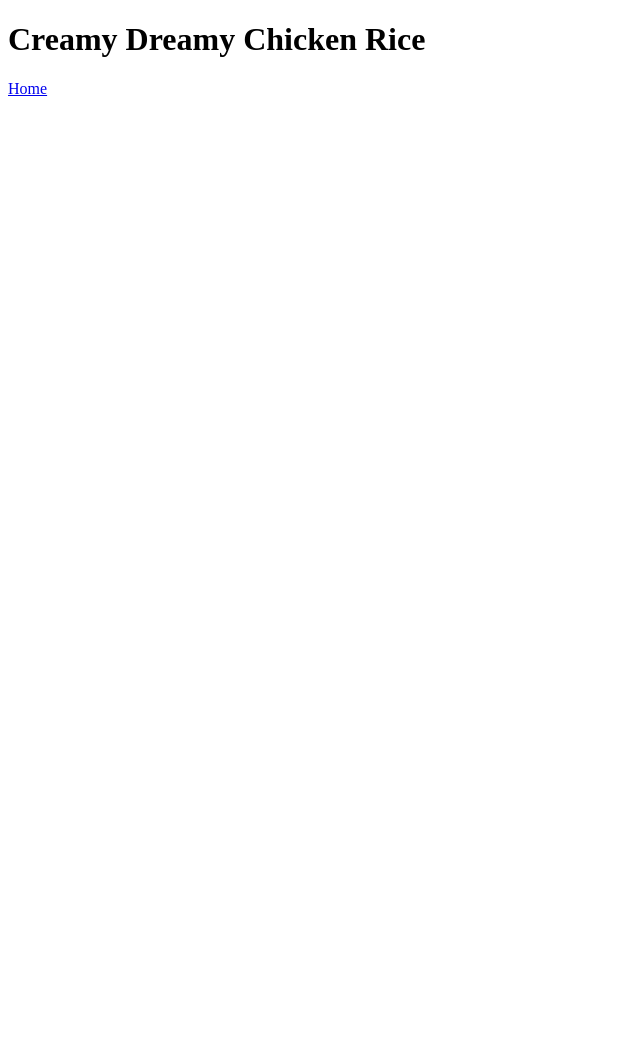
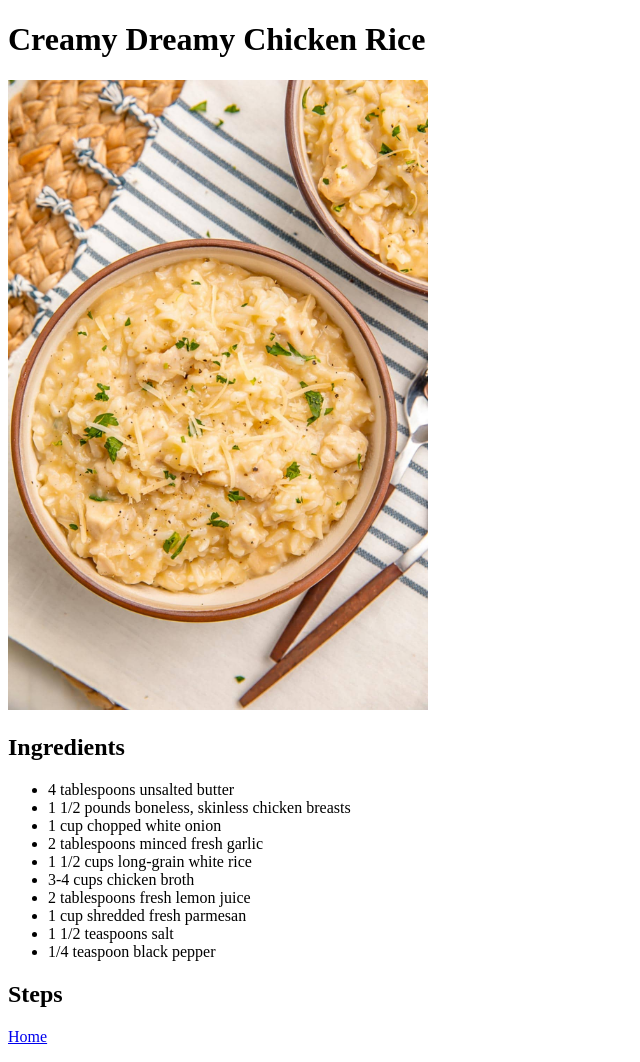
Before and after one commit to positivelyferris/odin-recipes, a plain HTML site: page recipes/creamy-dreamy-chicken-rice.html in a window 1280 px wide. Shown: the whole page, without its empty margins (0-640 px from the left). Before the commit the page ends 800 px from the top, so only its background shows below. Drawn offline with Linux system fonts and the light colour scheme.

Commit message:
Add Chicken Recipe Image and Add Ingredients
Add the chicken rice image to the img folder to
be used for the chicken rice recipe page. Add
ingredients list for users to have correct list
of items to use when making chicken rice recipe.

```diff
--- a/recipes/creamy-dreamy-chicken-rice.html
+++ b/recipes/creamy-dreamy-chicken-rice.html
@@ -6,10 +6,33 @@
 </head>
 <body>
     <h1>Creamy Dreamy Chicken Rice</h1>
+    <img src="/img/chicken-rice.jpg" alt="Picture of delicious creamy dreamy chicken and rice in a white bowl on a beautifully set dining table" width="420">
+    <p>
+        <h2>Ingredients</h2>
+    </p>
+    <p>
+        <ul>
+            <li>4 tablespoons unsalted butter</li>
+            <li>1 1/2 pounds boneless, skinless chicken breasts</li>
+            <li>1 cup chopped white onion</li>
+            <li>2 tablespoons minced fresh garlic</li>
+            <li>1 1/2 cups long-grain white rice</li>
+            <li>3-4 cups chicken broth</li>
+            <li>2 tablespoons fresh lemon juice</li>
+            <li>1 cup shredded fresh parmesan</li>
+            <li>1 1/2 teaspoons salt</li>
+            <li>1/4 teaspoon black pepper</li>
+        </ul>
+    </p>
+    <p>
+        <h2>Steps</h2>
+        <ol>
 
-<p>
-    <a href="../index.html">Home</a>
-</p>
+        </ol>
+    </p>
+    <p>
+        <a href="../index.html">Home</a>
+    </p>
 
 
 </body>
```
Also changed, not shown: img/chicken-rice.jpg (added).
